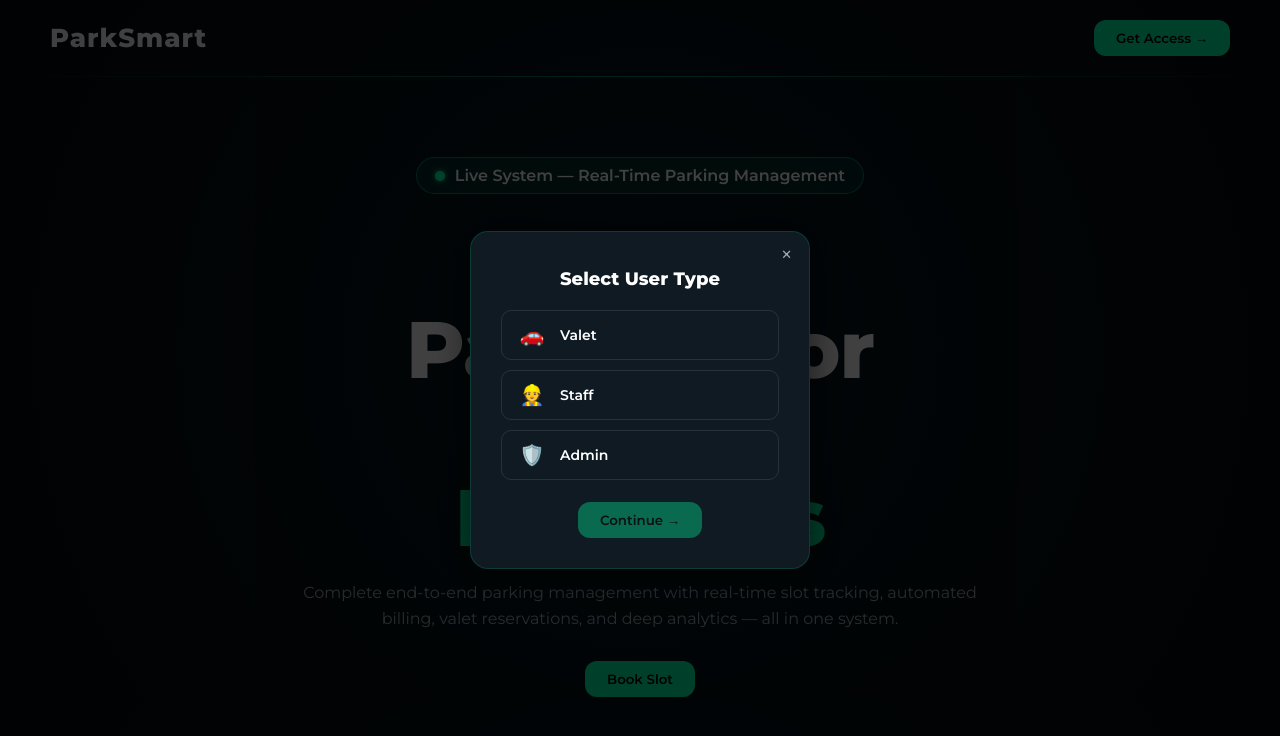
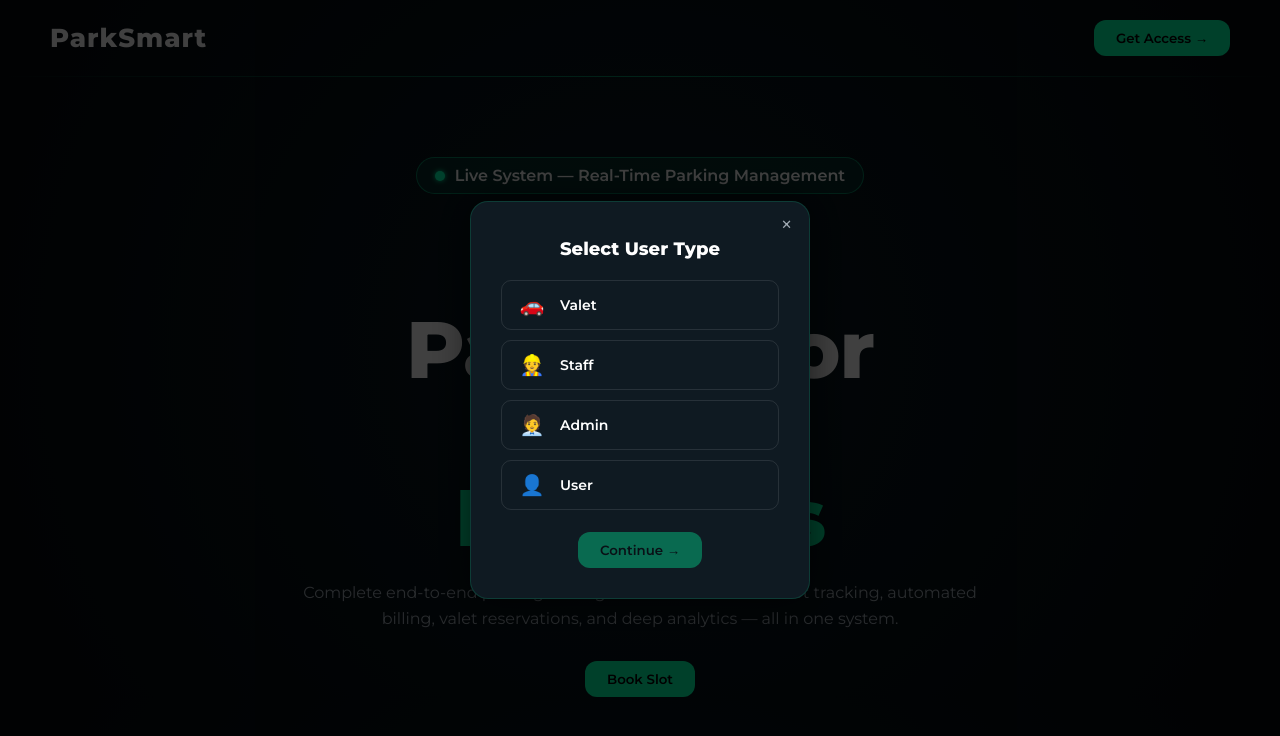
Before and after one commit to Dikshit2317/Dikshit2317.github.io, a plain HTML site: page index.html in a window 1280 px wide. Both pictures are taken after a click on the button "Get Access →". Drawn offline with Linux system fonts and the light colour scheme.

Commit message:
Update index.html

```diff
--- a/index.html
+++ b/index.html
@@ -384,8 +384,13 @@ select {
             </label>
             <label class="role-card" onclick="selectRole(this)">
                 <input type="radio" name="userRole" value="Admin">
-                <span class="role-icon">🛡️</span>
+                <span class="role-icon">🧑‍💼</span>
                 <span class="role-label">Admin</span>
+            </label>
+             <label class="role-card" onclick="selectRole(this)">
+                <input type="radio" name="userRole" value="User">
+                <span class="role-icon">👤</span>
+                <span class="role-label">User</span>
             </label>
         </div>
 
```
